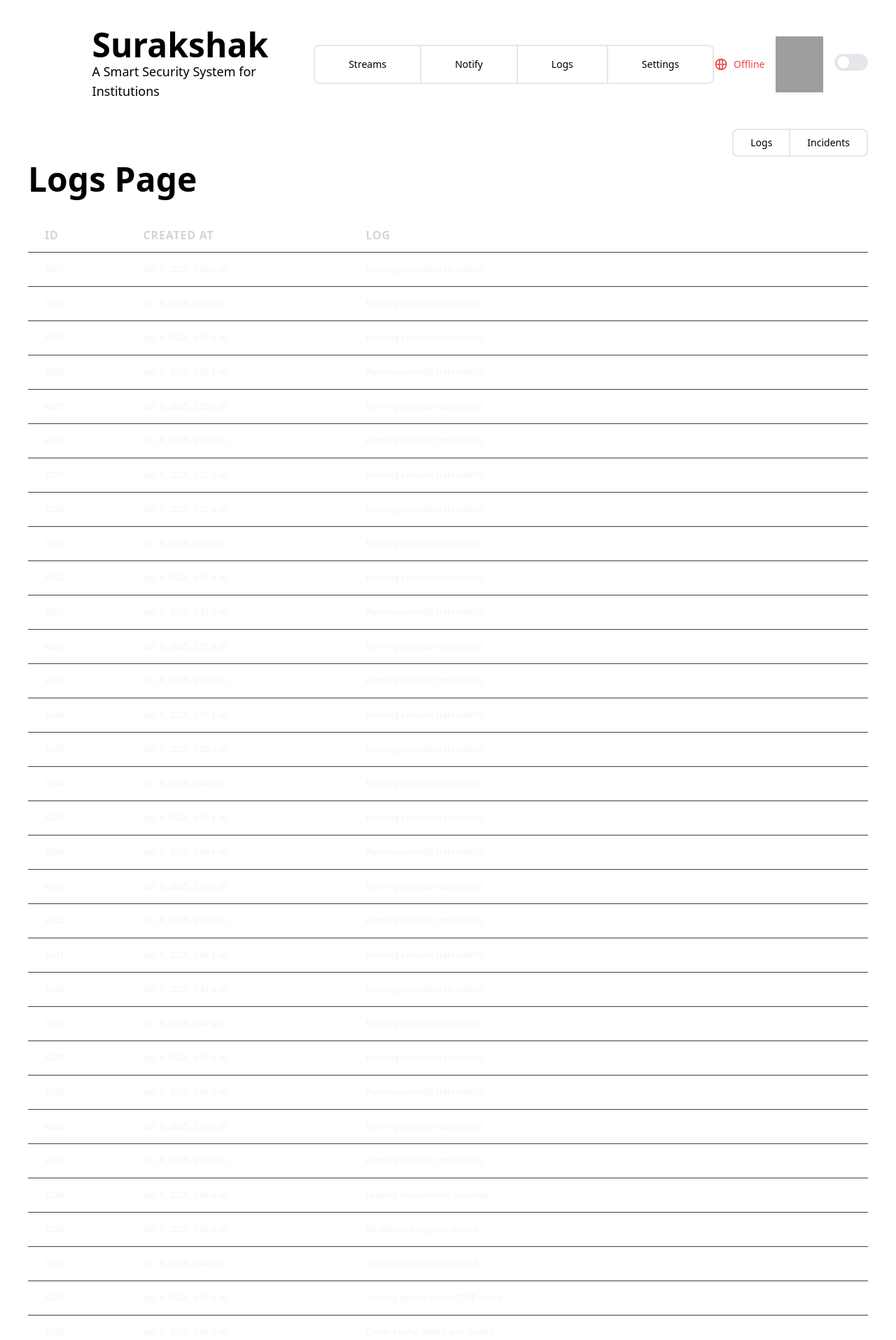
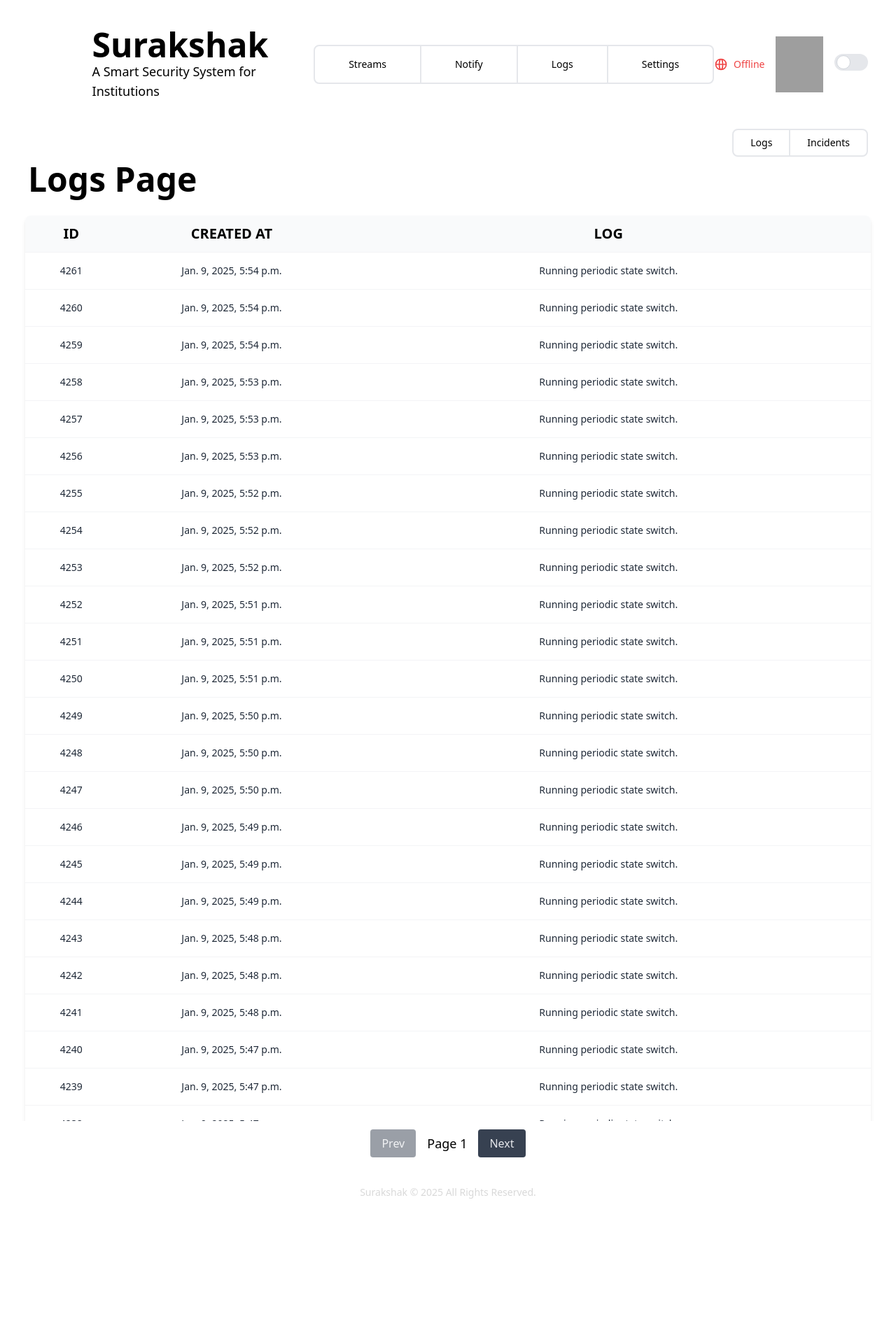
Before and after one commit to Offset-official/surakshak, a Django app: page /logs/ in a window 1280 px wide. Shown: the top 1915 px of the page at 70% size. After the commit the page ends 1713 px from the top, so only its background shows below. Run offline with Django 5.2, Linux system fonts and the light colour scheme; a user stored in the database is signed in; data comes from the database, SQL or seed files in the repository; both versions use the stored data as it was after the commit; some libraries are stand-ins or nearby versions; grey boxes are pictures that could not be loaded.

Commit message:
logs table improved

```diff
--- a/surakshak/templates/layout.html
+++ b/surakshak/templates/layout.html
@@ -46,7 +46,7 @@
           >Logs</a
         >
         <a
-          href="/settings"
+          href="/settings/respondents/"
           class="py-4 px-12 text-sm font-normal transition-all duration-200 select-none cursor-pointer hover:text-accent hover:bg-primaryHighlight"
           >Settings</a
         >
--- a/surakshak/templates/logs.html
+++ b/surakshak/templates/logs.html
@@ -29,31 +29,43 @@
 <div class="flex text-5xl font-bold mb-8">Logs Page</div>
 
 <!-- Logs Table -->
-<div class="overflow-x-auto">
-    <table id="logsTable" class="min-w-full divide-y divide-gray-700">
-        <thead class="bg-primaryHighlight">
-            <tr>
-                <th class="px-6 py-3 text-left text-md font-bold text-gray-300 uppercase tracking-wider w-10p">ID</th>
-                <th class="px-6 py-3 text-left text-md font-bold text-gray-300 uppercase tracking-wider w-10p">Created At</th>
-                <th class="px-6 py-3 text-left text-md font-bold text-gray-300 uppercase tracking-wider w-70p">Log</th>
-            </tr>
-        </thead>
-        <tbody class="bg-primaryHighlight divide-y divide-gray-700">
-            {% for log in logs %}
-            <tr class="{% if forloop.counter > 50 %}hidden{% endif %}">
-                <td class="px-6 py-4 whitespace-nowrap text-xs text-gray-100">{{ log.id }}</td>
-                <td class="px-6 py-4 whitespace-nowrap text-xs text-gray-100">{{ log.created_at }}</td>
-                <td class="px-6 py-4 whitespace-pre-wrap text-xs text-gray-100">{{ log.log }}</td>
-            </tr>
-            {% empty %}
-            <tr>
-                <td colspan="3" class="px-6 py-4 whitespace-nowrap text-sm text-gray-400">
-                    No logs available.
-                </td>
-            </tr>
-            {% endfor %}
-        </tbody>
-    </table>
+<div class="-m-2.5 overflow-auto">
+    <div class="p-1.5 min-w-full inline-block justify-center h-[50vh] overflow-y-scroll">
+        <div class="overflow-hidden shadow-md rounded-lg">
+            <div class="table border-collapse table-auto w-full divide-y divide-gray-100">
+                <div class="table-header-group">
+                    <div class="table-row bg-gray-50 dark:bg-gray-700">
+                        <div
+                            class="table-cell px-6 py-3 text-center text-xl font-bold text-white-500 uppercase light:text-neutral-500">
+                            ID</div>
+                        <div
+                            class="table-cell px-6 py-3 text-center text-xl font-bold text-white-500 uppercase light:text-neutral-500">
+                            Created At</div>
+                        <div
+                            class="table-cell px-6 py-3 text-center text-xl font-bold text-white-500 uppercase light:text-neutral-500">
+                            Log</div>
+                    </div>
+                </div>
+                <div class="table-row-group divide-y divide-gray-100 border-b dark:bg-gray-800 dark:border-gray-700">
+                    {% for log in logs %}
+                    <div class="table-row">
+                        <div
+                            class="table-cell px-6 py-4 whitespace-nowrap text-sm text-center font-medium text-gray-800 dark:text-neutral-100">
+                            {{ log.id }}</div>
+                        <div
+                            class="table-cell
+                                px-6 py-4 whitespace-nowrap text-sm text-center font-medium text-gray-800 dark:text-neutral-100">
+                            {{ log.created_at }}</div>
+                        <div
+                            class="table-cell
+                                px-6 py-4 whitespace-nowrap text-sm text-center font-medium text-gray-800 dark:text-neutral-100">
+                            {{ log.log }}</div>
+                    </div>
+                    {% endfor %}
+                </div>
+            </div>
+        </div>
+    </div>
 </div>
 
 <!-- Pagination Controls -->
```
Also changed, not shown: db.sqlite3.
